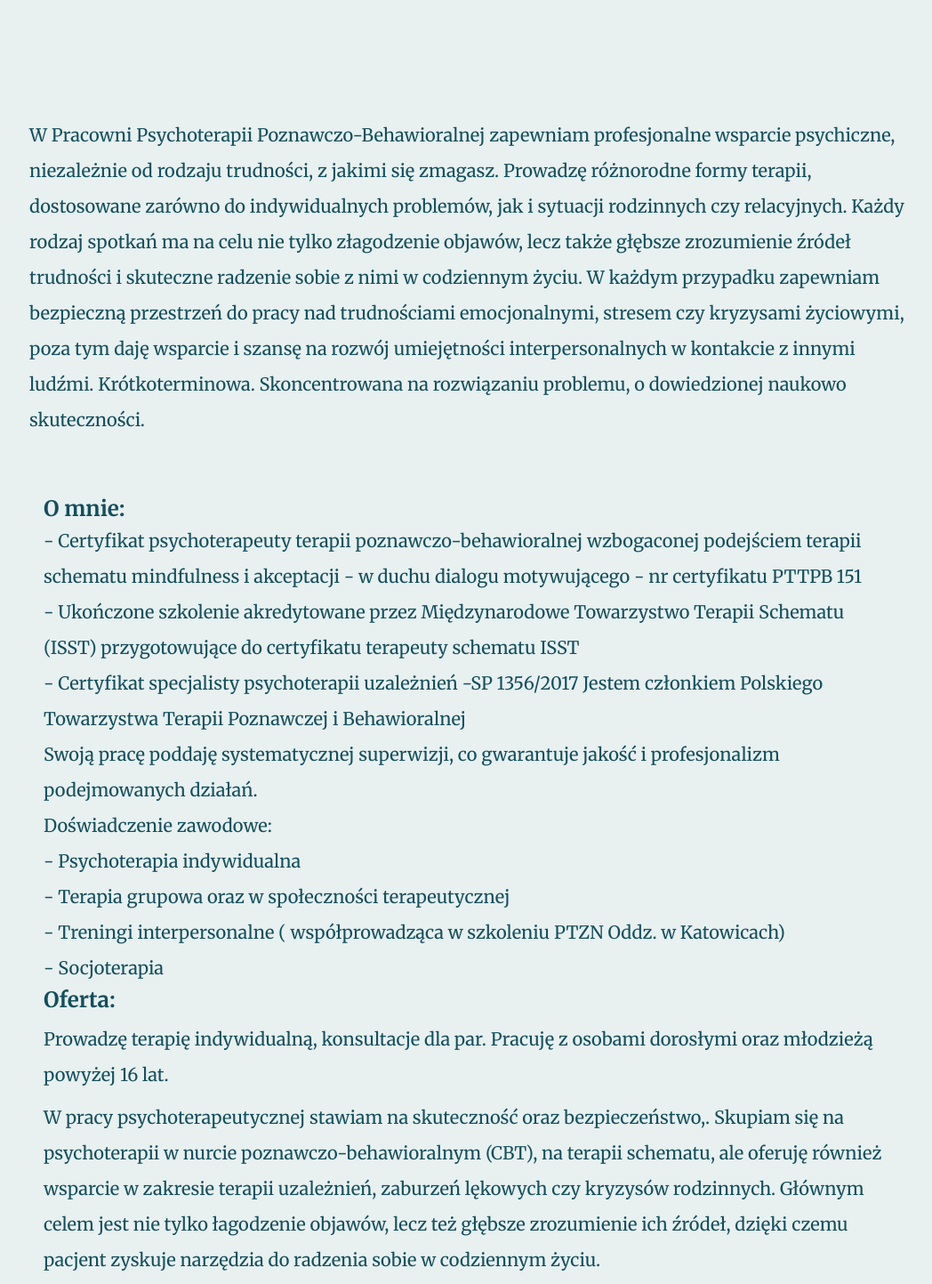
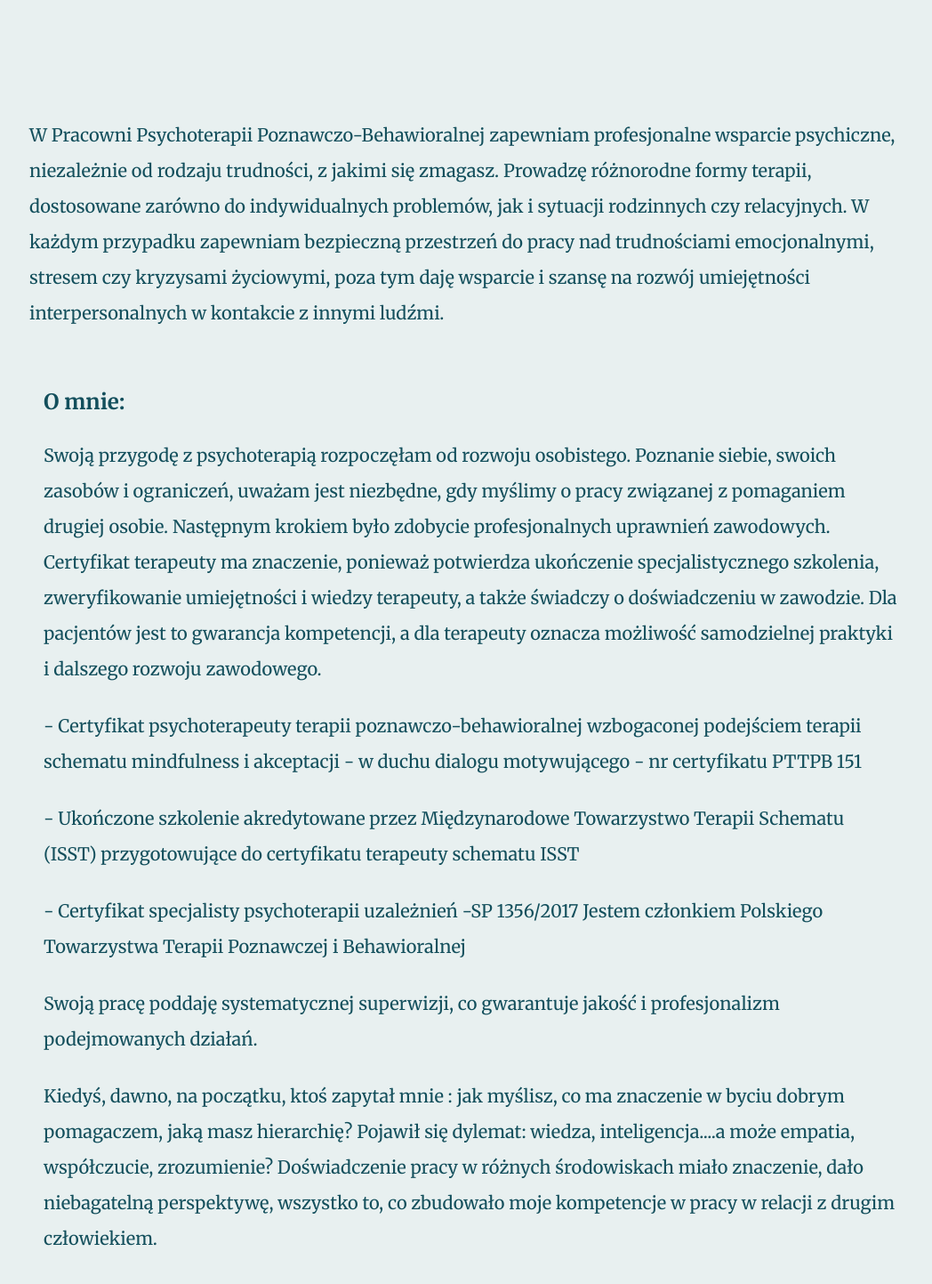
Before and after one commit to ArturZ12345/pracowniacbt, a Next.js app: page / in a window 1280 px wide. Shown: the part 880-2323 px from the top of the page at 89% size, without its empty margins (111-1159 px from the left). Built offline with nearby package versions, Linux system fonts and the light colour scheme.

Commit message:
Update page26.10.tsx

```diff
--- a/src/app/(pages)/page.tsx
+++ b/src/app/(pages)/page.tsx
@@ -49,19 +49,22 @@ export default async function HomePage() {
          W Pracowni Psychoterapii Poznawczo-Behawioralnej zapewniam profesjonalne
 wsparcie psychiczne, niezależnie od rodzaju trudności, z jakimi się zmagasz.
 Prowadzę różnorodne formy terapii, dostosowane zarówno do indywidualnych
-problemów, jak i sytuacji rodzinnych czy relacyjnych. Każdy rodzaj spotkań ma na
-celu nie tylko złagodzenie objawów, lecz także głębsze zrozumienie źródeł
-trudności i skuteczne radzenie sobie z nimi w codziennym życiu. W każdym
+problemów, jak i sytuacji rodzinnych czy relacyjnych. W każdym
 przypadku zapewniam bezpieczną przestrzeń do pracy nad trudnościami
 emocjonalnymi, stresem czy kryzysami życiowymi, poza tym daję wsparcie i szansę
 na rozwój umiejętności interpersonalnych w kontakcie z innymi ludźmi.
-Krótkoterminowa. Skoncentrowana na rozwiązaniu problemu, o dowiedzionej naukowo skuteczności.
         </p>
         <section
-          className={`pt-16 px-4 max-w-5xl mx-auto ${merriweather.className} text-xl leading-loose `}
+          className={`pt-16 px-4 max-w-5xl mx-auto ${merriweather.className} text-xl leading-loose space-y-6`}
         >
           <p className="font-bold text-2xl">
             O mnie:
+          </p>
+          <p className=" font-normal ">
+           Swoją przygodę z psychoterapią rozpoczęłam od rozwoju osobistego.  Poznanie siebie, swoich zasobów i ograniczeń, uważam jest niezbędne, gdy myślimy o  pracy związanej z pomaganiem drugiej osobie.
+Następnym krokiem było zdobycie profesjonalnych uprawnień zawodowych.
+
+     Certyfikat terapeuty ma znaczenie, ponieważ potwierdza ukończenie specjalistycznego szkolenia, zweryfikowanie umiejętności i wiedzy terapeuty, a także świadczy o doświadczeniu w zawodzie. Dla pacjentów jest to gwarancja kompetencji, a dla terapeuty oznacza możliwość samodzielnej praktyki i dalszego rozwoju zawodowego.
           </p>
           <p className=" font-normal ">
             - Certyfikat psychoterapeuty terapii poznawczo-behawioralnej wzbogaconej podejściem
@@ -79,6 +82,11 @@ Jestem członkiem Polskiego Towarzystwa Terapii Poznawczej i Behawioralnej
            <p className=" font-normal ">Swoją pracę poddaję systematycznej superwizji, co gwarantuje jakość i profesjonalizm
 podejmowanych działań.
           </p>
+
+          <p className=" font-normal "> Kiedyś, dawno, na początku, ktoś zapytał mnie : jak myślisz, co ma znaczenie w byciu dobrym pomagaczem, jaką masz hierarchię?
+Pojawił się dylemat: wiedza, inteligencja....a może  empatia, współczucie, zrozumienie?
+Doświadczenie pracy w różnych środowiskach  miało znaczenie, dało niebagatelną perspektywę,  wszystko to, co zbudowało moje kompetencje w pracy w relacji z drugim człowiekiem.
+            </p>
           <p className=" font-normal ">
             Doświadczenie zawodowe:
           </p>
```
